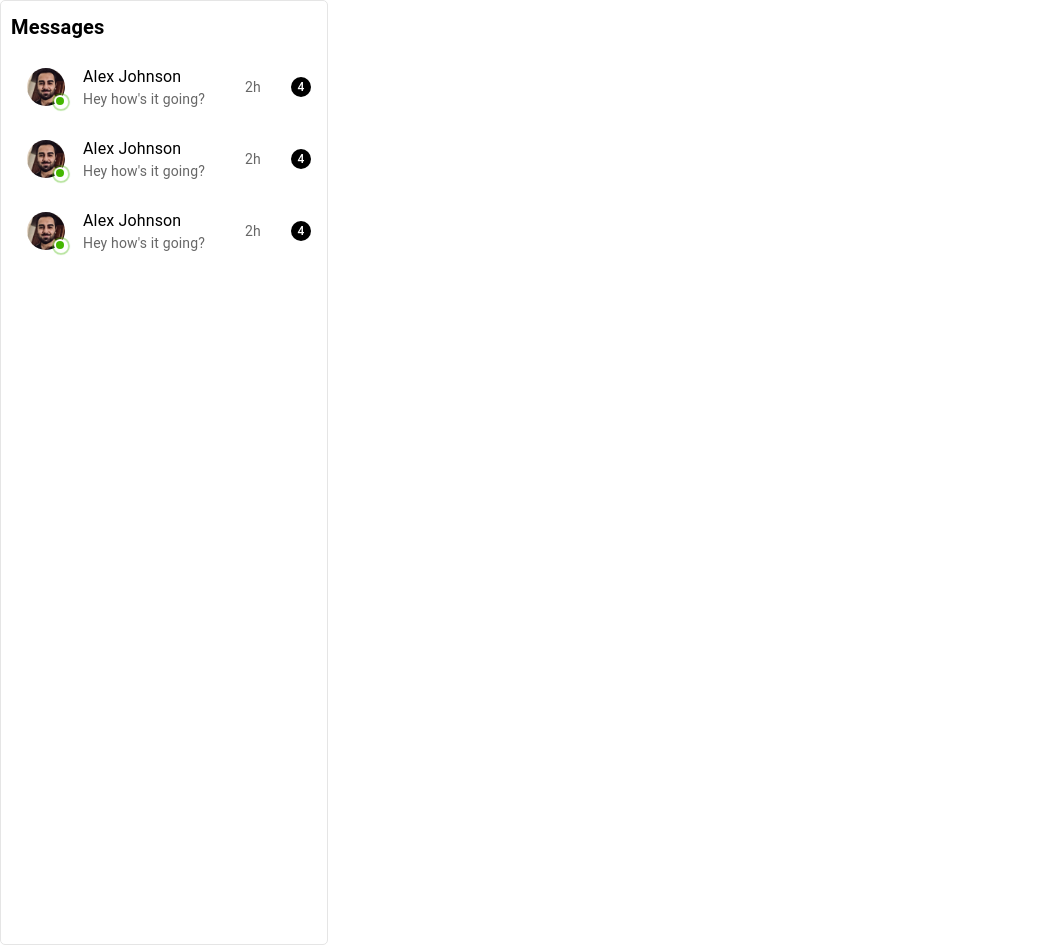
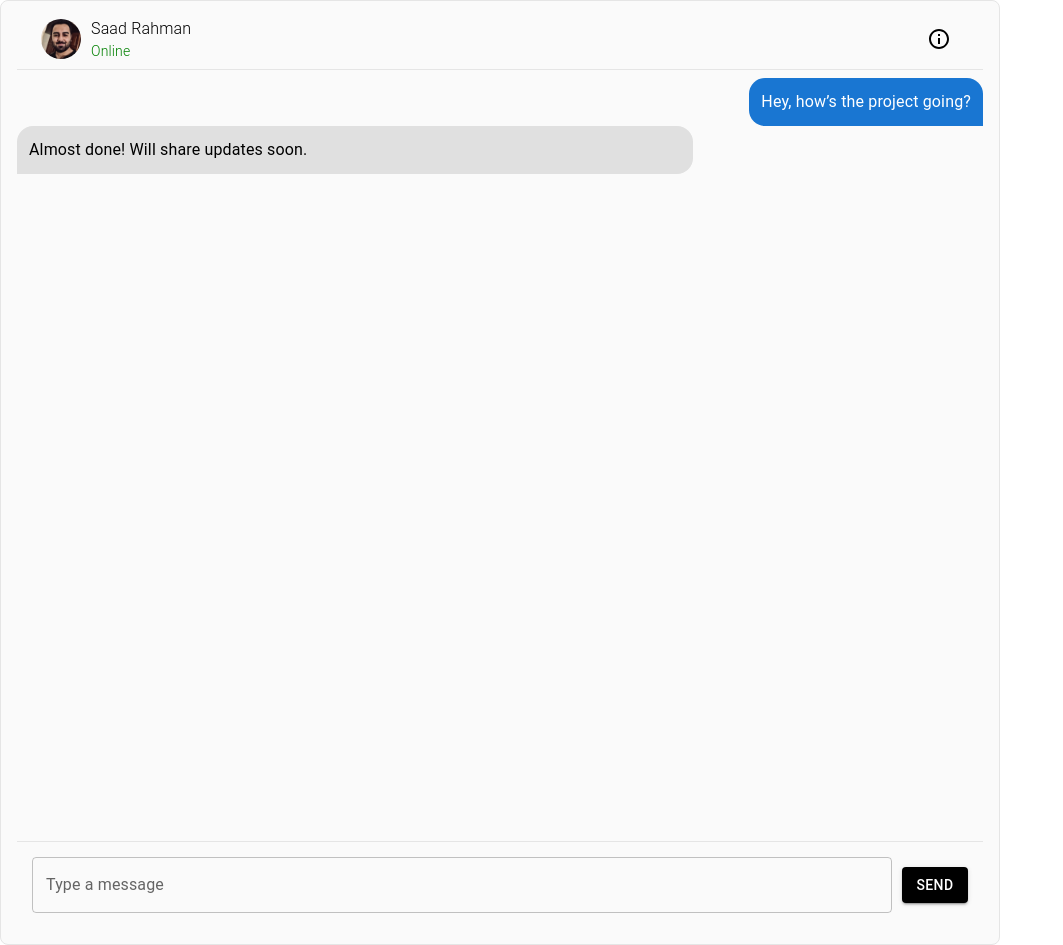
Before and after one commit to TechGuySaad/social-media-app, a React app in the folder client/: page / in a window 1280 px wide. Shown: the whole page, without its empty margins (0-1063 px from the left). Built offline with nearby package versions, Linux system fonts and the light colour scheme; the HTML template or start-up script is replaced by a standard one.

Commit message:
conversation component made

```diff
--- a/client/src/App.jsx
+++ b/client/src/App.jsx
@@ -1,10 +1,10 @@
 import "./App.css";
-import ChatList from "./components/Chat/ChatList";
+import Conversation from "./components/Chat/Conversation";
 
 function App() {
   return (
     <>
-      <ChatList />
+      <Conversation />
     </>
   );
 }
--- a/client/src/components/Chat/ChatList.jsx
+++ b/client/src/components/Chat/ChatList.jsx
@@ -1,4 +1,5 @@
 import * as React from "react";
+
 import { styled } from "@mui/material/styles";
 import Box from "@mui/material/Box";
 import List from "@mui/material/List";
@@ -6,8 +7,6 @@ import ListItem from "@mui/material/ListItem";
 import ListItemAvatar from "@mui/material/ListItemAvatar";
 import ListItemText from "@mui/material/ListItemText";
 import Avatar from "@mui/material/Avatar";
-import IconButton from "@mui/material/IconButton";
-import DeleteIcon from "@mui/icons-material/Delete";
 import profileImage from "../../assets/images/1738500336291.jpeg";
 import { Badge, Typography } from "@mui/material";
 
@@ -40,7 +39,7 @@ const StyledBadge = styled(Badge)(({ theme }) => ({
   },
 }));
 
-export default function InteractiveList() {
+export default function ChatList() {
   return (
     <Box
       sx={{
--- /dev/null
+++ b/client/src/components/Chat/Chatbar.jsx
@@ -0,0 +1,65 @@
+import * as React from "react";
+import AppBar from "@mui/material/AppBar";
+import Box from "@mui/material/Box";
+
+import IconButton from "@mui/material/IconButton";
+
+import Container from "@mui/material/Container";
+import Avatar from "@mui/material/Avatar";
+import { Typography } from "@mui/material";
+import InfoOutlinedIcon from "@mui/icons-material/InfoOutlined";
+
+import ProfileImage from "../../assets/images/1738500336291.jpeg";
+
+function Chatbar() {
+  return (
+    <AppBar
+      position="static"
+      sx={{
+        backgroundColor: "#fafafa",
+        borderBottom: "1px solid #e5e5e5",
+        paddingBottom: "8px",
+      }}
+      elevation={0}
+    >
+      <Container
+        maxWidth="xl"
+        sx={{
+          display: "flex",
+
+          alignItems: "center",
+          justifyContent: "space-between",
+        }}
+      >
+        {/* Avatar - Left-aligned */}
+        <Box sx={{ display: "flex", alignItems: "center", columnGap: "10px" }}>
+          <IconButton sx={{ p: 0 }}>
+            <Avatar alt="Saad Rahman" src={ProfileImage} />
+          </IconButton>
+          <Box>
+            <Typography
+              variant="body1"
+              sx={{ fontWeight: "light", color: "black" }}
+            >
+              Saad Rahman
+            </Typography>
+            <Typography
+              variant="body2"
+              sx={{ fontWeight: "light", color: "green" }}
+            >
+              Online
+            </Typography>
+          </Box>
+        </Box>
+
+        {/* Navigation Links - Right-aligned with spacing */}
+        <Box>
+          <IconButton>
+            <InfoOutlinedIcon sx={{ color: "black" }} />
+          </IconButton>
+        </Box>
+      </Container>
+    </AppBar>
+  );
+}
+export default Chatbar;
--- /dev/null
+++ b/client/src/components/Chat/Conversation.jsx
@@ -0,0 +1,90 @@
+import React from "react";
+import { Box } from "@mui/material";
+import { Typography } from "@mui/material";
+import Chatbar from "./Chatbar";
+import Button from "@mui/material/Button";
+import TextField from "@mui/material/TextField";
+
+const Conversation = () => {
+  return (
+    <Box
+      sx={{
+        height: 945,
+        maxWidth: 1000,
+        bgcolor: "#fafafa",
+        borderRadius: 2,
+        p: 2,
+        overflow: "auto",
+        display: "flex",
+        flexDirection: "column",
+        justifyContent: "space-between",
+        gap: 1,
+        border: "1px solid #e5e5e5",
+      }}
+    >
+      <Chatbar />
+      <Box
+        sx={{
+          display: "flex",
+          flexDirection: "column",
+          width: "100%",
+          height: "100%",
+        }}
+      >
+        {/* Sender's bubble */}
+
+        <Box
+          sx={{
+            maxWidth: "70%",
+            p: 1.5,
+            bgcolor: "primary.main",
+            color: "white",
+            borderRadius: 4,
+            borderBottomRightRadius: 0,
+            alignSelf: "flex-end",
+          }}
+        >
+          <Typography>Hey, how’s the project going?</Typography>
+        </Box>
+
+        {/* Receiver's bubble */}
+        <Box
+          sx={{
+            maxWidth: "70%",
+            p: 1.5,
+            bgcolor: "grey.300",
+            borderRadius: 4,
+            borderBottomLeftRadius: 0,
+          }}
+        >
+          <Typography>Almost done! Will share updates soon.</Typography>
+        </Box>
+      </Box>
+      <Box
+        sx={{
+          display: "flex",
+          width: "100%",
+          justifyContent: "space-between",
+          alignItems: "center",
+          columnGap: "10px",
+          borderTop: "1px solid #e5e5e5",
+          padding: "15px",
+        }}
+      >
+        <TextField
+          id="outlined-multiline-flexible"
+          label="Type a message"
+          multiline
+          maxRows={4}
+          sx={{ width: "100%" }}
+        />
+
+        <Button variant="contained" sx={{ backgroundColor: "black" }}>
+          Send
+        </Button>
+      </Box>
+    </Box>
+  );
+};
+
+export default Conversation;
```
